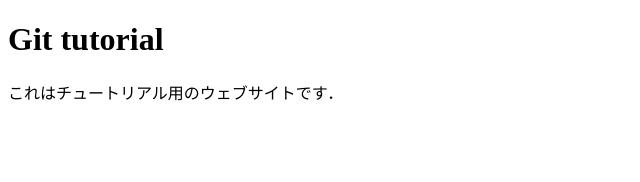
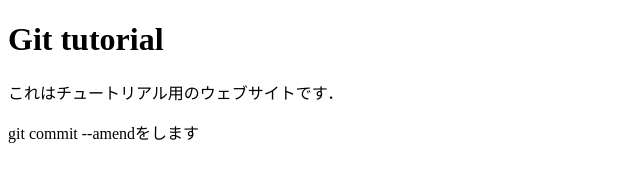
Before and after one commit to romeo1205/git_tutorial, a plain HTML site: page index.html in a window 1280 px wide. Shown: the whole page, without its empty margins (0-640 px from the left). Drawn offline with Linux system fonts and the light colour scheme.

Commit message:
git commit --amendをpタグに書き足しておきました

```diff
--- a/index.html
+++ b/index.html
@@ -9,5 +9,6 @@
 <body>
     <h1 class="title">Git tutorial</h1>
     <p>これはチュートリアル用のウェブサイトです．</p>
+    <p>git commit --amendをします</p>
 </body>
 </html>
```
